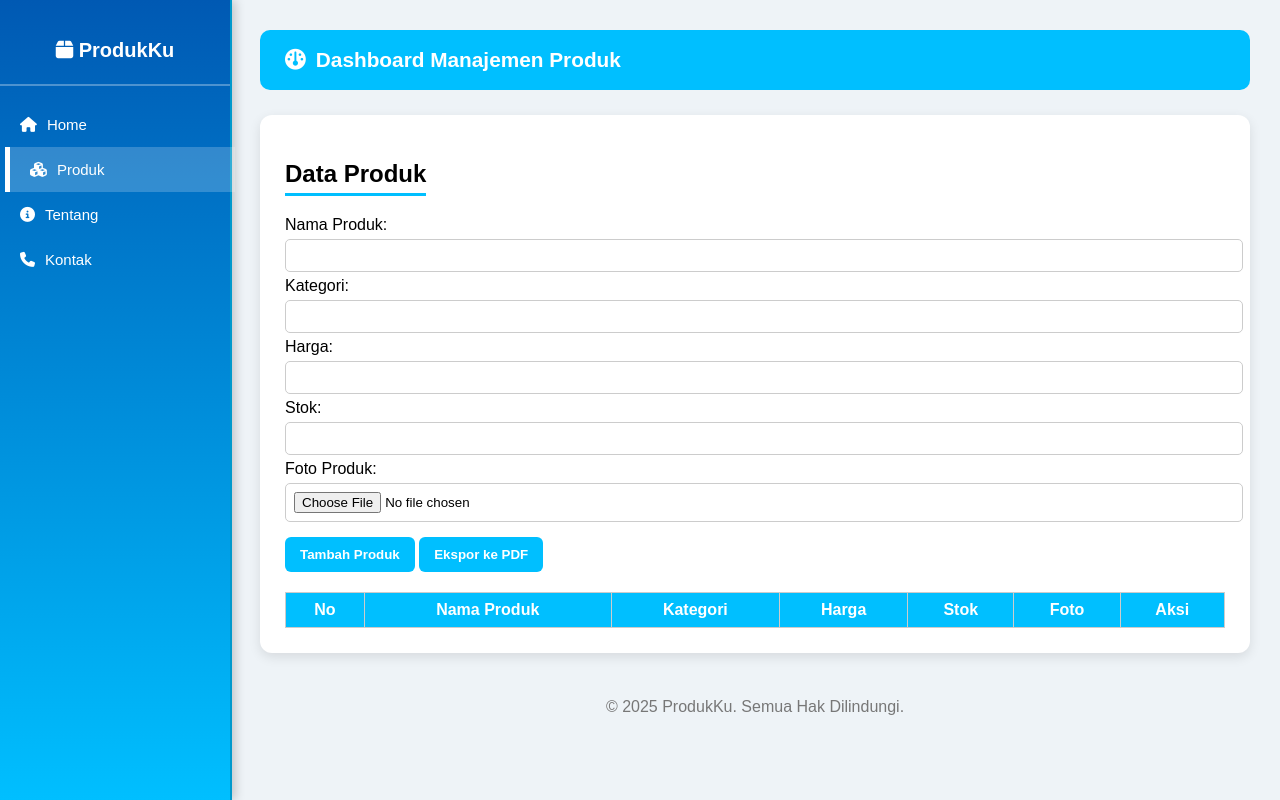
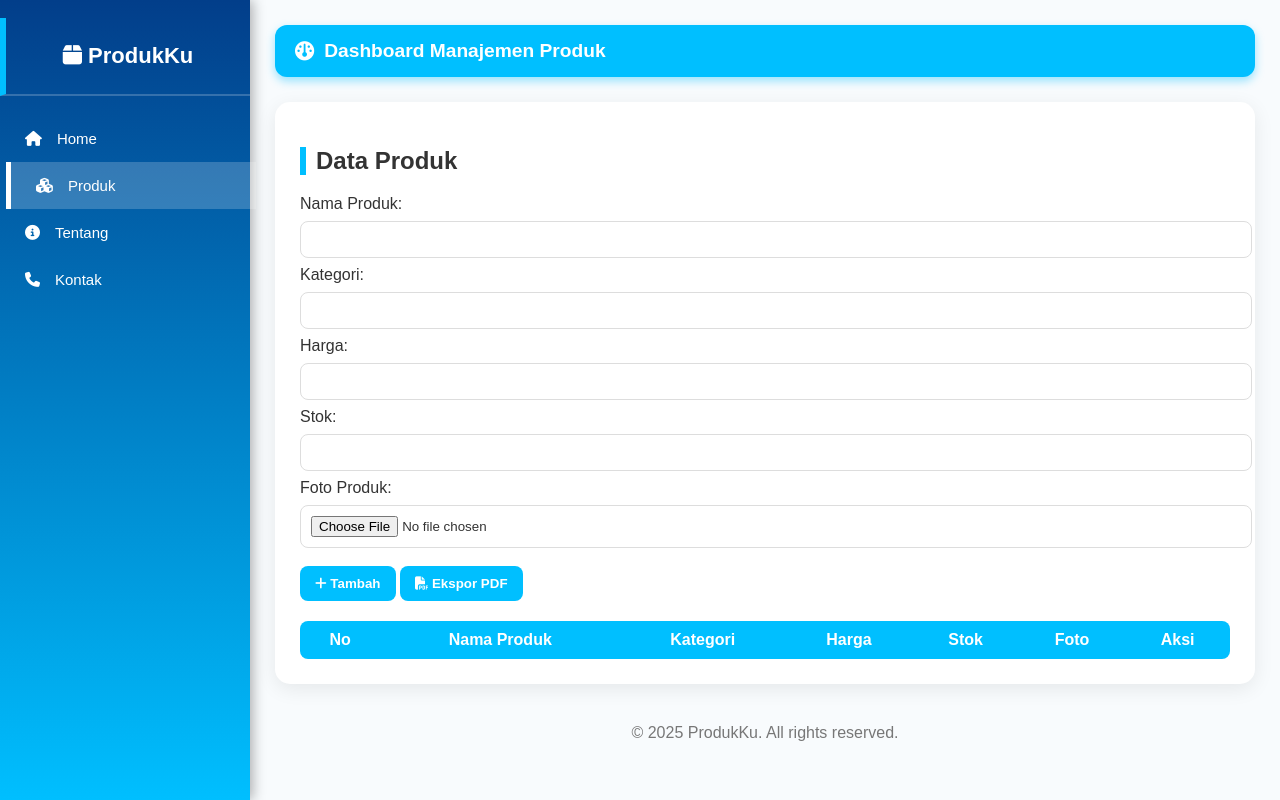
Before and after one commit to amrymusyaffa816-creator/produkku-dashboard, a plain HTML site: page index.html in a window 1280 px wide. Both pictures are taken after a click on the link "Produk". Drawn offline with nearby package versions, Linux system fonts and the light colour scheme.

Commit message:
Revamp ProdukKu dashboard layout and styles
Updated the layout and styles of the ProdukKu dashboard, enhancing the user interface and user experience.

```diff
--- a/index.html
+++ b/index.html
@@ -3,7 +3,7 @@
   <head>
     <meta charset="UTF-8" />
     <meta name="viewport" content="width=device-width, initial-scale=1.0" />
-    <title>menambahkan Produk</title>
+    <title>ProdukKu Dashboard</title>
     <link
       rel="stylesheet"
       href="https://cdnjs.cloudflare.com/ajax/libs/font-awesome/6.4.0/css/all.min.css"
@@ -13,122 +13,234 @@
     <script src="https://cdnjs.cloudflare.com/ajax/libs/jspdf-autotable/3.5.29/jspdf.plugin.autotable.min.js"></script>
 
     <style>
+      :root {
+        --primary: #00bfff;
+        --secondary: #0077b6;
+        --light: #f8fbfd;
+        --dark: #023e8a;
+      }
+
       body {
         font-family: "Poppins", sans-serif;
         margin: 0;
-        background: #eef3f7;
-      }
-      .sidebar {
-        width: 230px;
-        background: linear-gradient(180deg, #0059b3, #00bfff);
-        color: white;
-        height: 100vh;
-        position: fixed;
+        background: var(--light);
         display: flex;
         flex-direction: column;
-        box-shadow: 3px 0 10px rgba(0, 0, 0, 0.2);
-        border-right: 2px solid #0099cc;
+        min-height: 100vh;
+        color: #333;
+        transition: 0.3s;
       }
+
+      /* Sidebar */
+      .sidebar {
+        width: 250px;
+        background: linear-gradient(180deg, var(--dark), var(--primary));
+        color: white;
+        position: fixed;
+        height: 100vh;
+        display: flex;
+        flex-direction: column;
+        box-shadow: 3px 0 12px rgba(0, 0, 0, 0.3);
+        transition: 0.3s;
+        z-index: 1000;
+      }
+
       .sidebar h2 {
         text-align: center;
-        padding: 22px;
+        padding: 25px;
         font-weight: 700;
-        border-bottom: 2px solid rgba(255, 255, 255, 0.3);
-        font-size: 20px;
+        font-size: 22px;
+        border-bottom: 2px solid rgba(255, 255, 255, 0.2);
       }
+
       .sidebar a {
+        padding: 15px 25px;
         color: white;
         text-decoration: none;
-        padding: 14px 20px;
         display: flex;
         align-items: center;
-        gap: 10px;
+        gap: 15px;
+        font-size: 15px;
         transition: 0.3s;
-        font-size: 15px;
       }
+
       .sidebar a:hover,
       .sidebar a.active {
         background: rgba(255, 255, 255, 0.2);
         border-left: 5px solid #fff;
-        transform: translateX(5px);
+        transform: translateX(6px);
       }
+
+      /* Toggle for mobile */
+      .menu-toggle {
+        display: none;
+        background: var(--primary);
+        border: none;
+        color: white;
+        padding: 12px;
+        font-size: 20px;
+        position: fixed;
+        top: 15px;
+        left: 15px;
+        border-radius: 8px;
+        z-index: 2000;
+      }
+
+      /* Content */
       .content {
-        margin-left: 230px;
-        padding: 30px;
+        margin-left: 250px;
+        padding: 25px;
+        flex: 1;
+        transition: margin-left 0.3s;
       }
+
       .header {
-        background: #00bfff;
-        padding: 18px 25px;
-        border-radius: 10px;
+        background: var(--primary);
         color: white;
+        padding: 15px 20px;
+        border-radius: 12px;
         font-weight: bold;
-        font-size: 1.3em;
-        margin-bottom: 25px;
         display: flex;
         align-items: center;
         gap: 10px;
+        font-size: 1.2em;
+        box-shadow: 0 4px 10px rgba(0, 191, 255, 0.4);
+        margin-bottom: 25px;
       }
+
       .card {
         background: white;
-        border-radius: 12px;
-        box-shadow: 0 4px 12px rgba(0, 0, 0, 0.1);
+        border-radius: 15px;
         padding: 25px;
-        margin-bottom: 20px;
+        box-shadow: 0 5px 20px rgba(0, 0, 0, 0.08);
+        margin-bottom: 25px;
+        transition: 0.3s ease;
+        animation: fadeIn 0.4s ease;
       }
+
+      .card:hover {
+        transform: translateY(-3px);
+        box-shadow: 0 6px 25px rgba(0, 0, 0, 0.15);
+      }
+
+      @keyframes fadeIn {
+        from {
+          opacity: 0;
+          transform: translateY(10px);
+        }
+        to {
+          opacity: 1;
+          transform: translateY(0);
+        }
+      }
+
       h2 {
-        border-bottom: 3px solid #00bfff;
-        display: inline-block;
-        padding-bottom: 5px;
+        border-left: 6px solid var(--primary);
+        padding-left: 10px;
       }
+
+      input,
+      select {
+        padding: 10px;
+        margin: 8px 0;
+        width: 100%;
+        border: 1px solid #ddd;
+        border-radius: 8px;
+        transition: 0.3s;
+      }
+
+      input:focus {
+        border-color: var(--primary);
+        box-shadow: 0 0 6px rgba(0, 191, 255, 0.4);
+        outline: none;
+      }
+
+      button {
+        background: var(--primary);
+        color: white;
+        padding: 10px 15px;
+        border: none;
+        border-radius: 8px;
+        font-weight: bold;
+        cursor: pointer;
+        margin-top: 10px;
+        transition: 0.3s;
+      }
+
+      button:hover {
+        background: var(--secondary);
+      }
+
       table {
         width: 100%;
         border-collapse: collapse;
         margin-top: 20px;
+        border-radius: 8px;
+        overflow: hidden;
       }
+
       th,
       td {
-        border: 1px solid #ccc;
-        padding: 8px;
+        padding: 10px;
         text-align: center;
       }
+
       th {
-        background: #00bfff;
+        background: var(--primary);
         color: white;
       }
+
+      tr:nth-child(even) {
+        background: #f4faff;
+      }
+
+      tr:hover {
+        background: rgba(0, 191, 255, 0.1);
+      }
+
+      .hapus {
+        background: #ff5c5c;
+      }
+
+      .hapus:hover {
+        background: #ff3838;
+      }
+
       .footer {
         text-align: center;
+        color: #777;
         padding: 15px;
-        color: #777;
-        margin-top: 30px;
       }
-      input,
-      select {
-        padding: 8px;
-        margin: 5px 0;
-        width: 100%;
-        border: 1px solid #ccc;
-        border-radius: 5px;
-      }
-      button {
-        padding: 10px 15px;
-        border: none;
-        border-radius: 6px;
-        background: #00bfff;
-        color: white;
-        cursor: pointer;
-        font-weight: bold;
-        margin-top: 10px;
-      }
-      button:hover {
-        background: #008fcc;
-      }
+
       img.preview {
         width: 60px;
-        border-radius: 5px;
+        border-radius: 6px;
+      }
+
+      /* RESPONSIVE */
+      @media (max-width: 768px) {
+        .sidebar {
+          transform: translateX(-100%);
+        }
+
+        .sidebar.active {
+          transform: translateX(0);
+        }
+
+        .content {
+          margin-left: 0;
+          padding: 70px 20px 20px;
+        }
+
+        .menu-toggle {
+          display: block;
+        }
       }
     </style>
   </head>
   <body>
+    <button class="menu-toggle"><i class="fa-solid fa-bars"></i></button>
+
     <div class="sidebar">
       <h2><i class="fa-solid fa-box"></i> ProdukKu</h2>
       <a href="#" class="active" id="homeLink"
@@ -149,8 +261,7 @@
       <div id="home" class="card">
         <h2>Selamat Datang</h2>
         <p>
-          Selamat datang di dashboard manajemen produk tampilan web ini dapat
-          membantu Anda mengelola produk dengan lebih efisien .
+          Kelola data produk Anda dengan mudah melalui dashboard interaktif ini.
         </p>
       </div>
 
@@ -167,8 +278,10 @@
           <input type="number" id="stok" required />
           <label>Foto Produk:</label>
           <input type="file" id="foto" accept="image/*" />
-          <button type="submit">Tambah Produk</button>
-          <button type="button" id="exportPDF">Ekspor ke PDF</button>
+          <button type="submit"><i class="fa-solid fa-plus"></i> Tambah</button>
+          <button type="button" id="exportPDF">
+            <i class="fa-solid fa-file-pdf"></i> Ekspor PDF
+          </button>
         </form>
 
         <table id="produkTable">
@@ -190,8 +303,8 @@
       <div id="tentang" class="card" style="display: none">
         <h2>Tentang Kami</h2>
         <p>
-          Aplikasi ProdukKu membantu UMKM mengelola data produk dengan cepat dan
-          efisien.
+          ProdukKu dibuat untuk membantu UMKM mengelola produk secara efisien
+          dengan antarmuka yang simpel dan menarik.
         </p>
       </div>
 
@@ -200,7 +313,7 @@
         <p><i class="fa-solid fa-envelope"></i> support@produkku.com</p>
       </div>
 
-      <div class="footer">&copy; 2025 ProdukKu. Semua Hak Dilindungi.</div>
+      <div class="footer">&copy; 2025 ProdukKu. All rights reserved.</div>
     </div>
 
     <script>
@@ -219,6 +332,8 @@
         $("#barangLink").click(() => showSection("#barang"));
         $("#tentangLink").click(() => showSection("#tentang"));
         $("#kontakLink").click(() => showSection("#kontak"));
+
+        $(".menu-toggle").click(() => $(".sidebar").toggleClass("active"));
 
         let no = 1;
         $("#productForm").submit(function (e) {
@@ -246,7 +361,9 @@
         });
 
         $(document).on("click", ".hapus", function () {
-          $(this).closest("tr").remove();
+          $(this).closest("tr").fadeOut(300, function () {
+            $(this).remove();
+          });
         });
 
         $("#exportPDF").click(function () {
```
